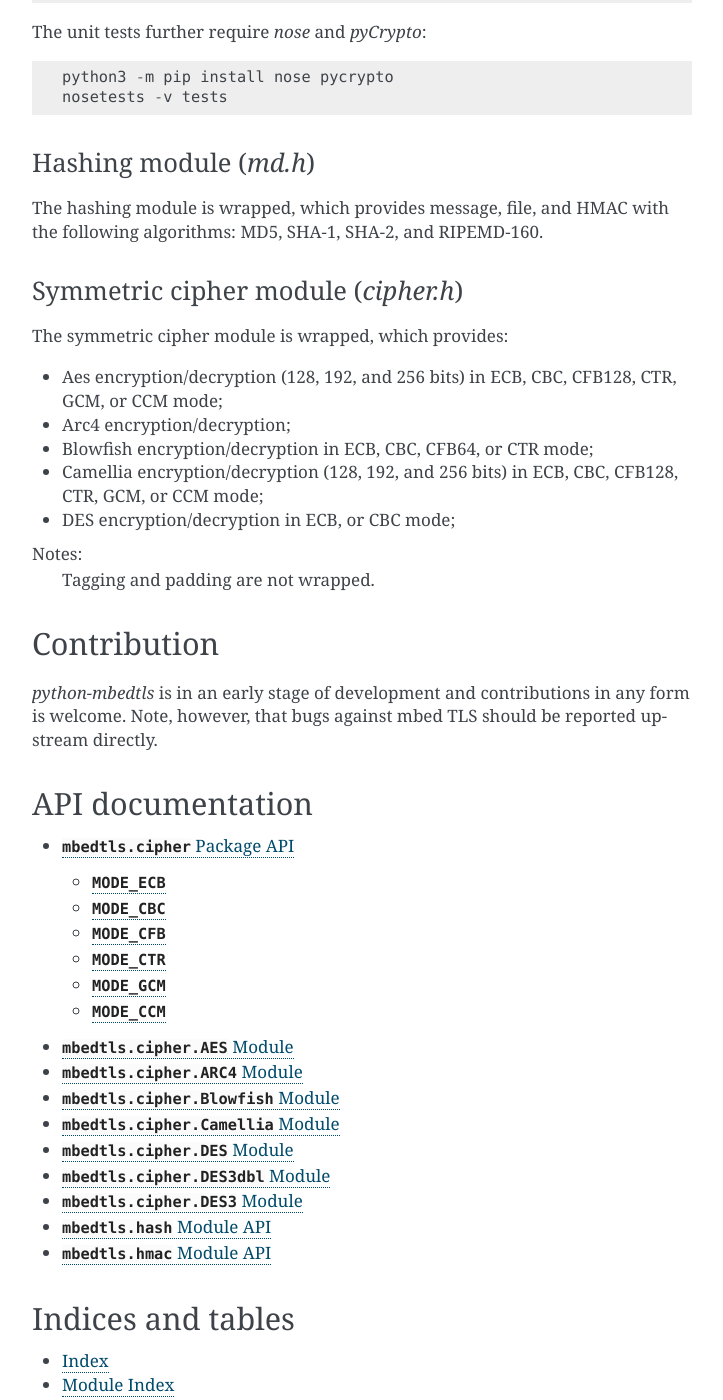
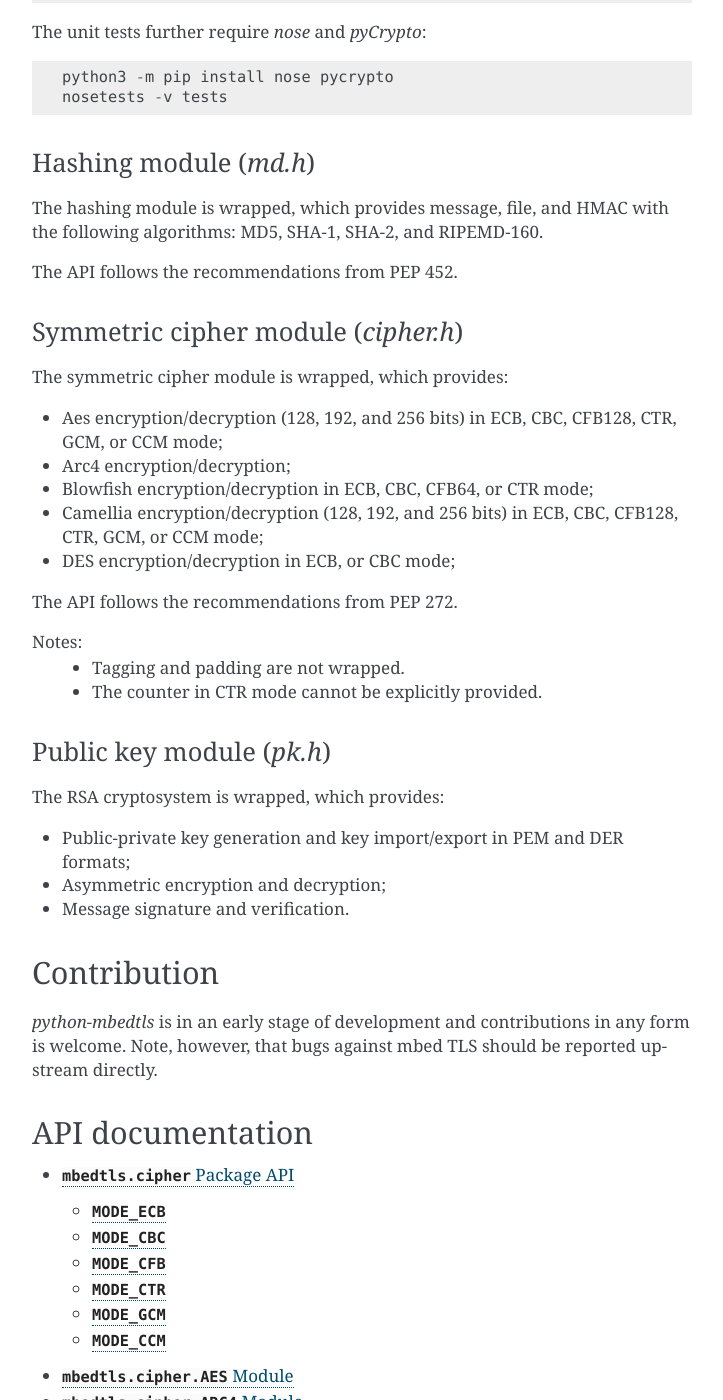
Before and after one commit to Synss/python-mbedtls, a Sphinx documentation site: the page built from docs/index.rst, in a window 1280 px wide and 1400 px high, scrolled down 1076 px. Shown: the whole window, without its empty margins (388-1111 px from the left). Built offline with Sphinx 7.4.7, drawn with Linux system fonts in a browser that asks for light colours; some of the changed text lies outside the part shown.

Commit message:
documentation

```diff
--- a/README.rst
+++ b/README.rst
@@ -70,6 +70,8 @@ Hashing module (`md.h`)
 The hashing module is wrapped, which provides message, file, and HMAC
 with the following algorithms: MD5, SHA-1, SHA-2, and RIPEMD-160.
 
+The API follows the recommendations from PEP 452.
+
 
 Symmetric cipher module (`cipher.h`)
 ------------------------------------
@@ -84,8 +86,22 @@ The symmetric cipher module is wrapped, which provides:
   CFB128, CTR, GCM, or CCM mode;
 - DES encryption/decryption in ECB, or CBC mode;
 
+The API follows the recommendations from PEP 272.
+
 Notes:
-   Tagging and padding are not wrapped.
+   - Tagging and padding are not wrapped.
+   - The counter in CTR mode cannot be explicitly provided.
+
+
+Public key module (`pk.h`)
+--------------------------
+
+The RSA cryptosystem is wrapped, which provides:
+
+- Public-private key generation and key import/export in PEM and DER
+  formats;
+- Asymmetric encryption and decryption;
+- Message signature and verification.
 
 
 Contribution
--- a/docs/conf.py
+++ b/docs/conf.py
@@ -37,7 +37,10 @@ extensions = [
     'sphinxcontrib.napoleon',
 ]
 
-autodoc_default_flags = ['members']
+autodoc_default_flags = ['members',
+                         'inherited-members',
+                         'show-inheritance',
+                         ]
 autodoc_member_order = 'bysource'
 
 # Add any paths that contain templates here, relative to this directory.
--- a/docs/index.rst
+++ b/docs/index.rst
@@ -13,6 +13,7 @@ API documentation
 
    apicipher
    apimd
+   apipk
 
 
 
```
Also changed, not shown: docs/apipk.rst (added, +10 -0 lines), 1 other file.
